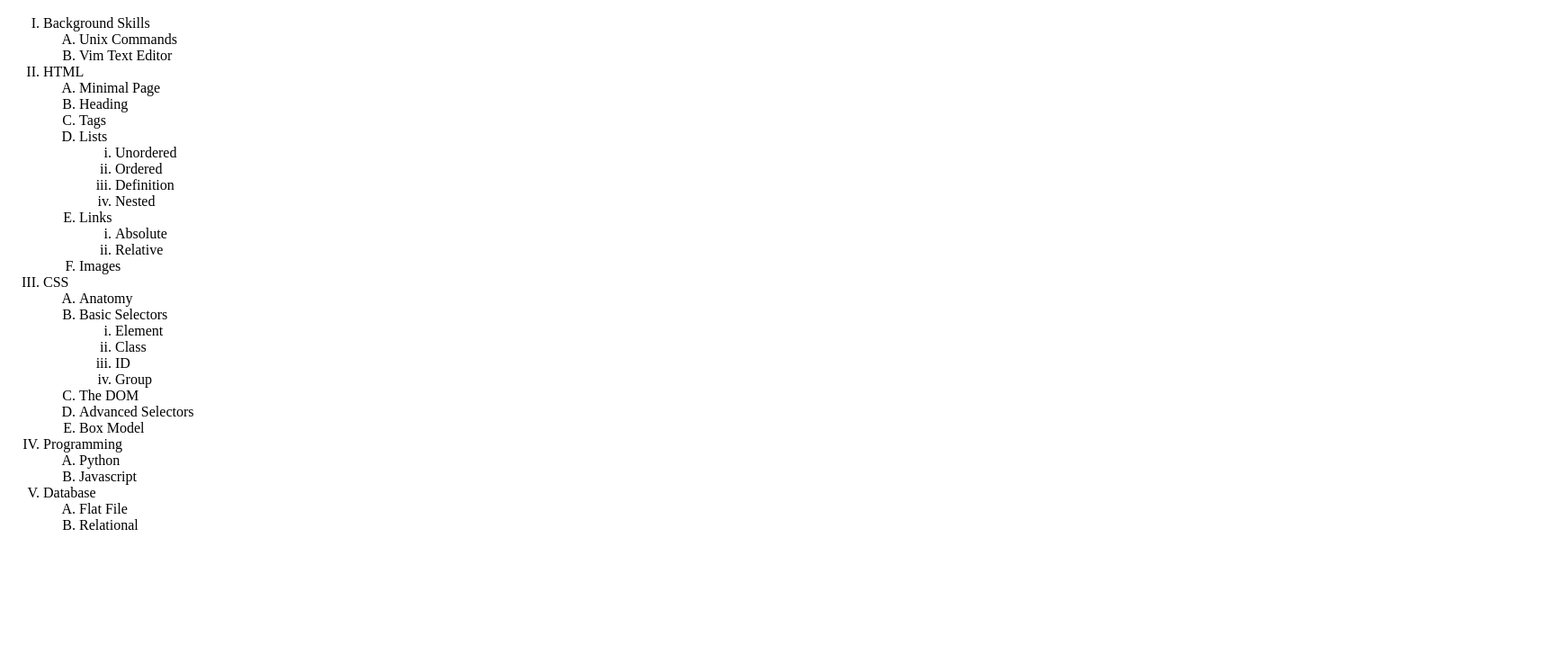
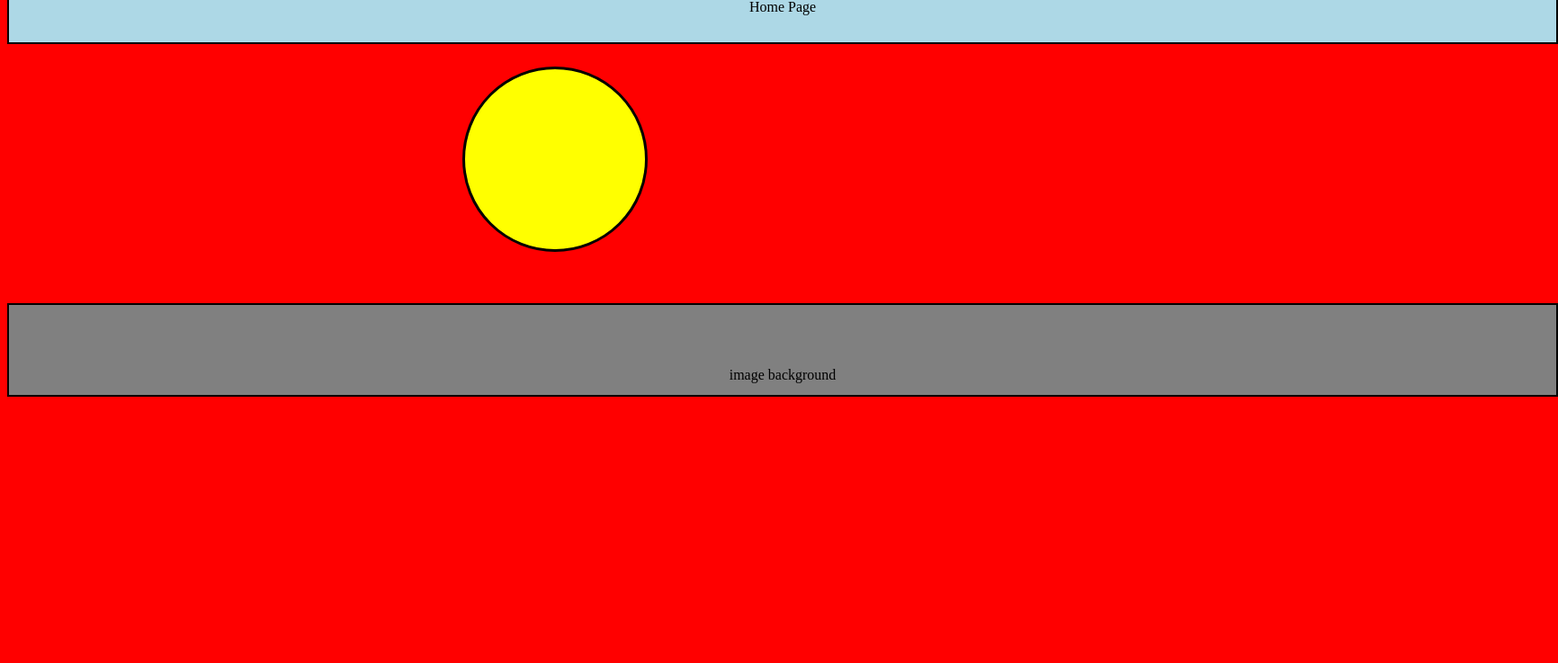
Before and after one commit to hrithik78756/Html-Work, a plain HTML site: page task1.html in a window 1280 px wide. Shown: the part 63-800 px from the top of the page at 90% size, 1732 px wide, since content can reach past the window. Drawn offline with Linux system fonts and the light colour scheme.

Commit message:
Add files via upload

```diff
--- /dev/null
+++ b/styletask1.css
@@ -0,0 +1,34 @@
+.header{
+    width: 215vh;
+    height: 100px;
+    background-color: lightblue;
+    border: 2px solid black;
+
+}
+.header p{
+  text-align: center;
+  margin-top: 3%;
+}
+body{
+    background-color: red;
+}
+.circle{
+    height: 200px;
+    width: 200px;
+    background-color: yellow;
+    border-radius: 50%;
+    margin-left: 40%;
+    margin-top: 2%;
+    border: 3px solid black;
+    margin-bottom: 4.5%;
+}
+.imagebg{
+    width: 215vh;
+    height: 100px;
+    background-color:grey;
+    border: 2px solid black;
+}
+.imagebg p{
+  text-align: center;
+  margin-top: 4%;
+}
--- a/task1.html
+++ b/task1.html
@@ -1,65 +1,25 @@
 <!DOCTYPE html>
 <html lang="en">
-
 <head>
     <meta charset="UTF-8">
     <meta name="viewport" content="width=device-width, initial-scale=1.0">
     <title>Document</title>
+    <link rel="stylesheet" href="./styletask1.css">
 </head>
+<body>
+    <section>
+        <div class="main">
+            <div class="header">
+                <p>Home Page</p>
+            </div>
+            <div clas="hero">
+                <div class="circle"></div>
+            </div>
+           <div class="imagebg">
+            <p>image background</p>
+           </div>
 
-<body>
-    <h1>task1.html</h1>
-    <ol type="I">
-        <li>Background Skills</li>
-        <ol type="A">
-            <li>Unix Commands</li>
-            <li>Vim Text Editor</li>
-        </ol>
-        <li>HTML</li>
-        <ol type="A">
-            <li>Minimal Page</li>
-            <li>Heading</li>
-            <li>Tags</li>
-            <li>Lists</li>
-            <ol type="i">
-                <li>Unordered</li>
-                <li>Ordered</li>
-                <li>Definition</li>
-                <li>Nested</li>
-
-            </ol>
-            <li>Links</li>
-            <ol type="i">
-                <li>Absolute</li>
-                <li>Relative</li>
-            </ol>
-            <li>Images</li>
-        </ol>
-        <li>CSS</li>
-        <ol type="A">
-            <li>Anatomy</li>
-            <li>Basic Selectors</li>
-            <ol type="i">
-                <li>Element</li>
-                <li>Class</li>
-                <li>ID</li>
-                <li>Group</li>
-            </ol>
-            <li>The DOM</li>
-            <li>Advanced Selectors</li>
-            <li>Box Model</li>
-        </ol>
-        <li>Programming</li>
-        <ol type="A">
-          <li>Python</li>
-          <li>Javascript</li>
-        </ol>
-        <li>Database</li>
-        <ol type="A">
-             <li>Flat File</li>
-             <li>Relational</li>
-        </ol>
-    </ol>
+        </div>
+    </section>
 </body>
-
 </html>
```
